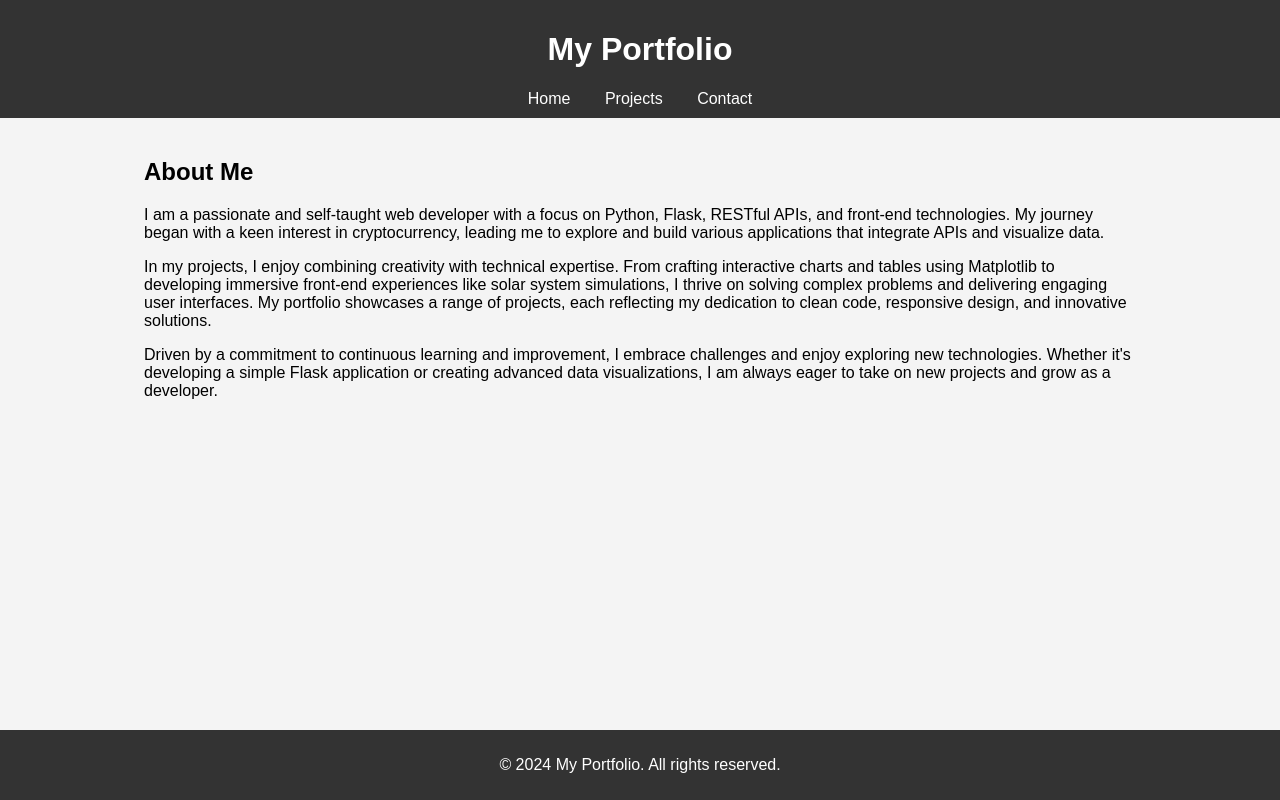
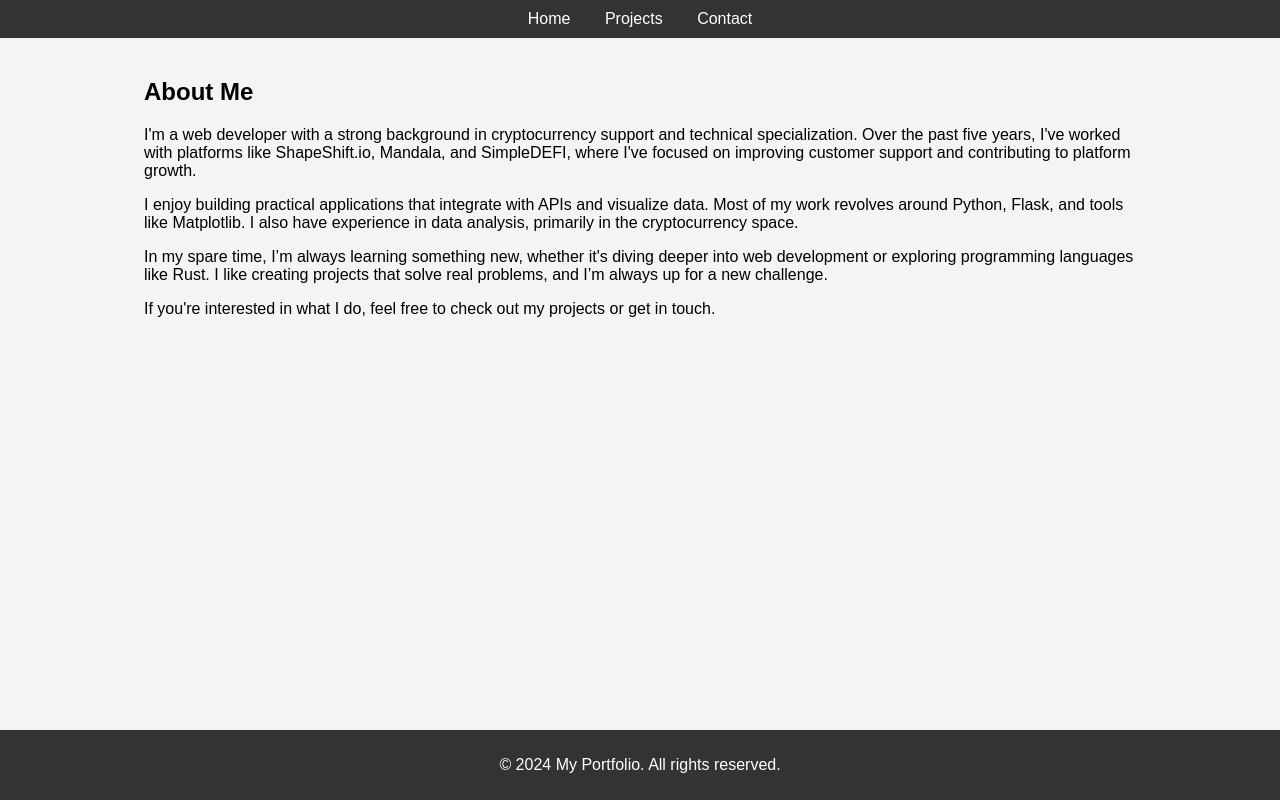
Before and after one commit to howe-s/Portfolio, a plain HTML site: page about.html in a window 1280 px wide. Drawn offline with Linux system fonts and the light colour scheme.

Commit message:
final tonight

```diff
--- a/about.html
+++ b/about.html
@@ -8,7 +8,6 @@
 </head>
 <body>
     <header>
-        <h1>My Portfolio</h1>
         <nav>
             <a href="index.html">Home</a>
             <a href="projects.html">Projects</a>
@@ -19,11 +18,10 @@
     <section id="about">
         <div class="container">
             <h2>About Me</h2>
-        <p>I am a passionate and self-taught web developer with a focus on Python, Flask, RESTful APIs, and front-end technologies. My journey began with a keen interest in cryptocurrency, leading me to explore and build various applications that integrate APIs and visualize data.</p>
-
-        <p>In my projects, I enjoy combining creativity with technical expertise. From crafting interactive charts and tables using Matplotlib to developing immersive front-end experiences like solar system simulations, I thrive on solving complex problems and delivering engaging user interfaces. My portfolio showcases a range of projects, each reflecting my dedication to clean code, responsive design, and innovative solutions.</p>
-
-        <p>Driven by a commitment to continuous learning and improvement, I embrace challenges and enjoy exploring new technologies. Whether it's developing a simple Flask application or creating advanced data visualizations, I am always eager to take on new projects and grow as a developer.</p>
+            <p>I'm a web developer with a strong background in cryptocurrency support and technical specialization. Over the past five years, I've worked with platforms like ShapeShift.io, Mandala, and SimpleDEFI, where I've focused on improving customer support and contributing to platform growth.</p>
+            <p>I enjoy building practical applications that integrate with APIs and visualize data. Most of my work revolves around Python, Flask, and tools like Matplotlib. I also have experience in data analysis, primarily in the cryptocurrency space.</p>
+            <p>In my spare time, I’m always learning something new, whether it's diving deeper into web development or exploring programming languages like Rust. I like creating projects that solve real problems, and I’m always up for a new challenge.</p>
+            <p>If you're interested in what I do, feel free to check out my projects or get in touch.</p>
         </div>
     </section>
 
```
Also changed, not shown: contact.html (+3 -1 lines), projects.html (+0 -1 lines).
